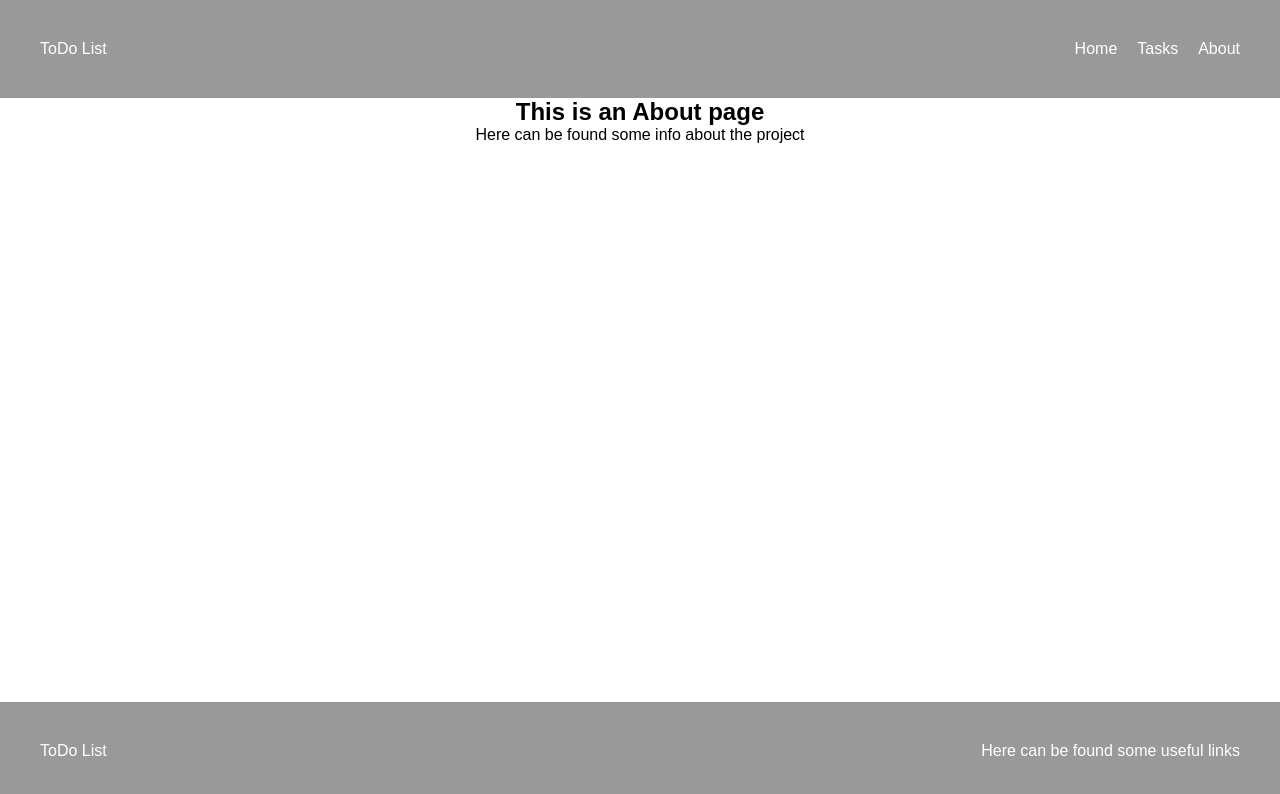
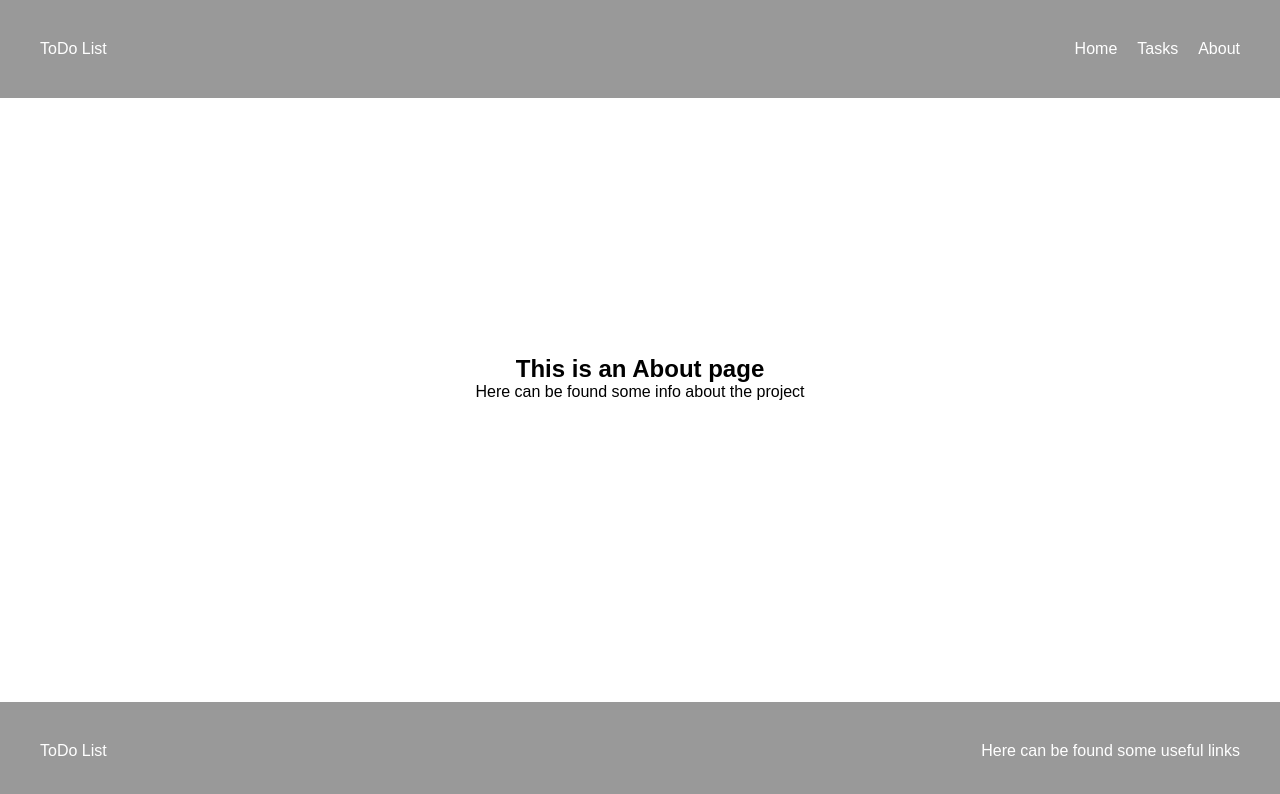
Before and after one commit to RZhyvitskyi/hyf-homework, a React (Create React App) app in the folder react/react1/week2/todo-list/: page /about in a window 1280 px wide. Shown: the top 794 px of the page. Built offline with nearby package versions, Linux system fonts and the light colour scheme.

Commit message:
style home about

```diff
--- a/react/react1/week2/todo-list/src/components/about/About.css
+++ b/react/react1/week2/todo-list/src/components/about/About.css
@@ -1,4 +1,5 @@
 .about {
+  min-height: 70vh;
   display: flex;
   justify-content: center;
   align-items: center;
--- a/react/react1/week2/todo-list/src/components/home/Home.css
+++ b/react/react1/week2/todo-list/src/components/home/Home.css
@@ -1,4 +1,5 @@
 .home {
+  min-height: 70vh;
   display: flex;
   justify-content: center;
   align-items: center;
```
